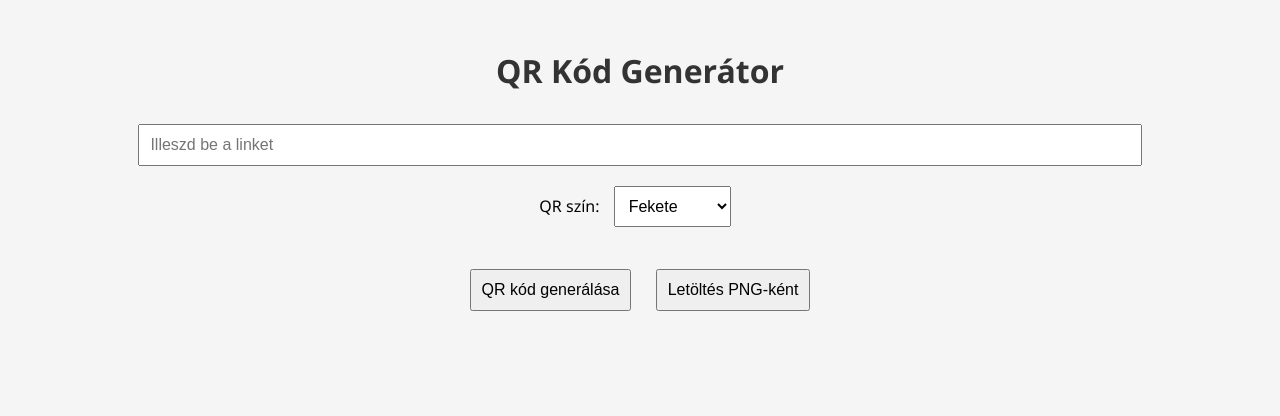
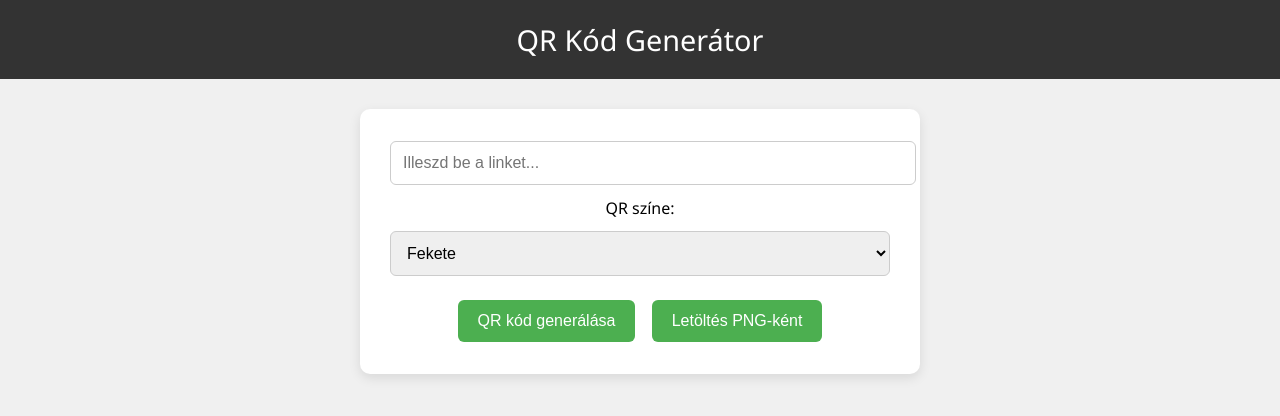
Before and after one commit to rizsusz/free-qr-generator, a plain HTML site: page index.html in a window 1280 px wide. Drawn offline with Linux system fonts and the light colour scheme.

Commit message:
Update index.html
Update

```diff
--- a/index.html
+++ b/index.html
@@ -6,32 +6,93 @@
   <title>QR Kód Generátor</title>
   <link rel="icon" href="https://upload.wikimedia.org/wikipedia/commons/5/5b/Qr-128.png" type="image/png">
   <style>
+    :root {
+      --primary-color: #333;
+      --accent-color: #4CAF50;
+      --bg-color: #f0f0f0;
+      --card-bg: #fff;
+    }
+
     body {
       font-family: 'Segoe UI', sans-serif;
-      background-color: #f5f5f5;
+      margin: 0;
+      padding: 0;
+      background-color: var(--bg-color);
+      display: flex;
+      flex-direction: column;
+      align-items: center;
+      min-height: 100vh;
+    }
+
+    header {
+      background-color: var(--primary-color);
+      color: white;
       padding: 20px;
+      width: 100%;
       text-align: center;
+      font-size: 1.8rem;
+    }
 
+    .container {
+      background: var(--card-bg);
+      margin: 30px;
+      padding: 20px 30px;
+      border-radius: 10px;
+      box-shadow: 0 4px 12px rgba(0,0,0,0.1);
+      max-width: 500px;
+      width: 90%;
+      text-align: center;
     }
-    h1 {
-      color: #333;
+
+    input[type="text"], select {
+      width: 100%;
+      padding: 12px;
+      margin: 12px 0;
+      font-size: 1rem;
+      border: 1px solid #ccc;
+      border-radius: 6px;
     }
-    input, select, button {
-      padding: 10px;
-      font-size: 16px;
-      margin: 10px;
+
+    button {
+      background-color: var(--accent-color);
+      color: white;
+      padding: 12px 20px;
+      margin: 12px 6px;
+      border: none;
+      border-radius: 6px;
+      cursor: pointer;
+      font-size: 1rem;
+      transition: background-color 0.3s;
     }
+
+    button:hover {
+      background-color: #45a049;
+    }
+
     canvas {
       margin-top: 20px;
+      max-width: 100%;
+    }
+
+    @media (max-width: 600px) {
+      header {
+        font-size: 1.4rem;
+      }
+      .container {
+        margin: 15px;
+        padding: 15px 20px;
+      }
     }
   </style>
 </head>
 <body>
-  <h1>QR Kód Generátor</h1>
 
-  <input type="text" id="linkInput" placeholder="Illeszd be a linket" style="width: 80%;"><br>
+  <header>QR Kód Generátor</header>
 
-  <label for="colorSelect">QR szín:</label>
+  <div class="container">
+    <input type="text" id="linkInput" placeholder="Illeszd be a linket...">
+
+    <label for="colorSelect">QR színe:</label>
     <select id="colorSelect">
       <option value="#000000">Fekete</option>
       <option value="#1a73e8">Kék</option>
@@ -40,11 +101,13 @@
       <option value="#ff5722">Narancs</option>
     </select>
 
-  <br><br>
+    <div>
       <button onclick="generateQRCode()">QR kód generálása</button>
       <button onclick="downloadQRCode()">Letöltés PNG-ként</button>
+    </div>
 
     <div id="qrcode"></div>
+  </div>
 
   <script src="https://cdn.jsdelivr.net/npm/qrcode/build/qrcode.min.js"></script>
   <script>
@@ -53,7 +116,7 @@
     const qrContainer = document.getElementById("qrcode");
 
     function generateQRCode() {
-      const link = linkInput.value;
+      const link = linkInput.value.trim();
       const color = colorSelect.value;
 
       if (!link) {
@@ -74,7 +137,7 @@
     function downloadQRCode() {
       const canvas = qrContainer.querySelector("canvas");
       if (!canvas) {
-        alert("Előbb generálj egy QR kódot!");
+        alert("Előbb generálj QR kódot!");
         return;
       }
       const link = document.createElement("a");
@@ -84,8 +147,12 @@
       link.click();
     }
 
-    // Szín automatikus frissítése kiválasztáskor
-    colorSelect.addEventListener("change", generateQRCode);
+    // Automatikus frissítés színválasztáskor
+    colorSelect.addEventListener("change", () => {
+      if (linkInput.value.trim()) {
+        generateQRCode();
+      }
+    });
   </script>
 </body>
 </html>
```
Lines whose indentation alone changed are shown as unchanged.
